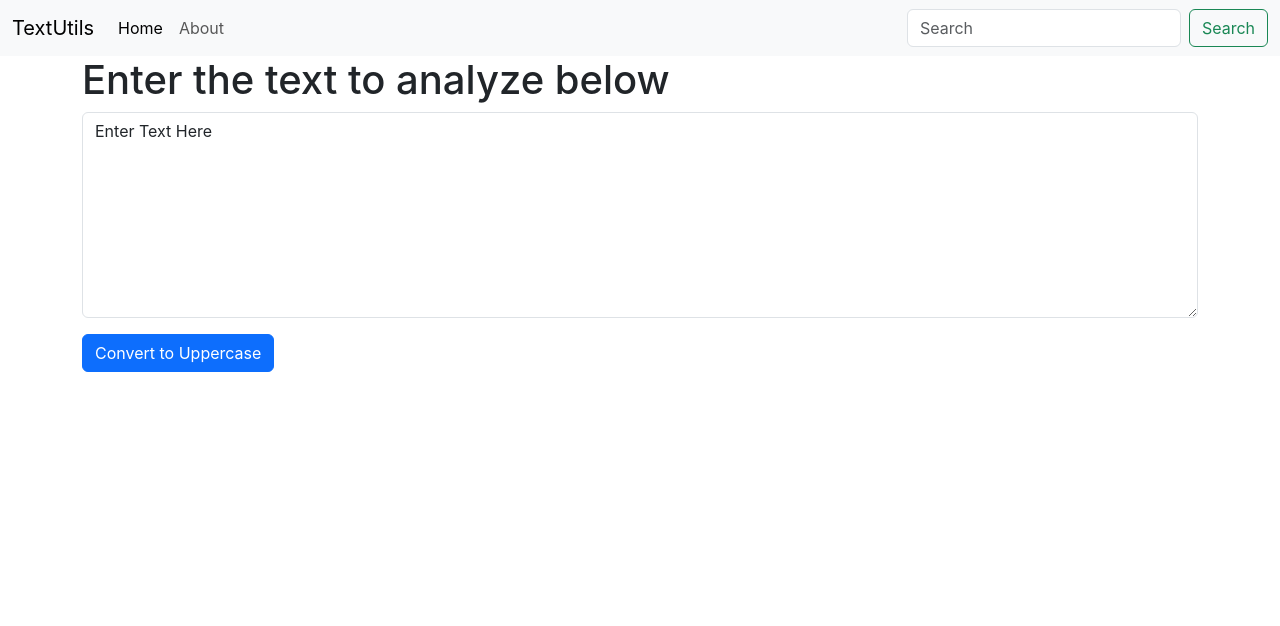
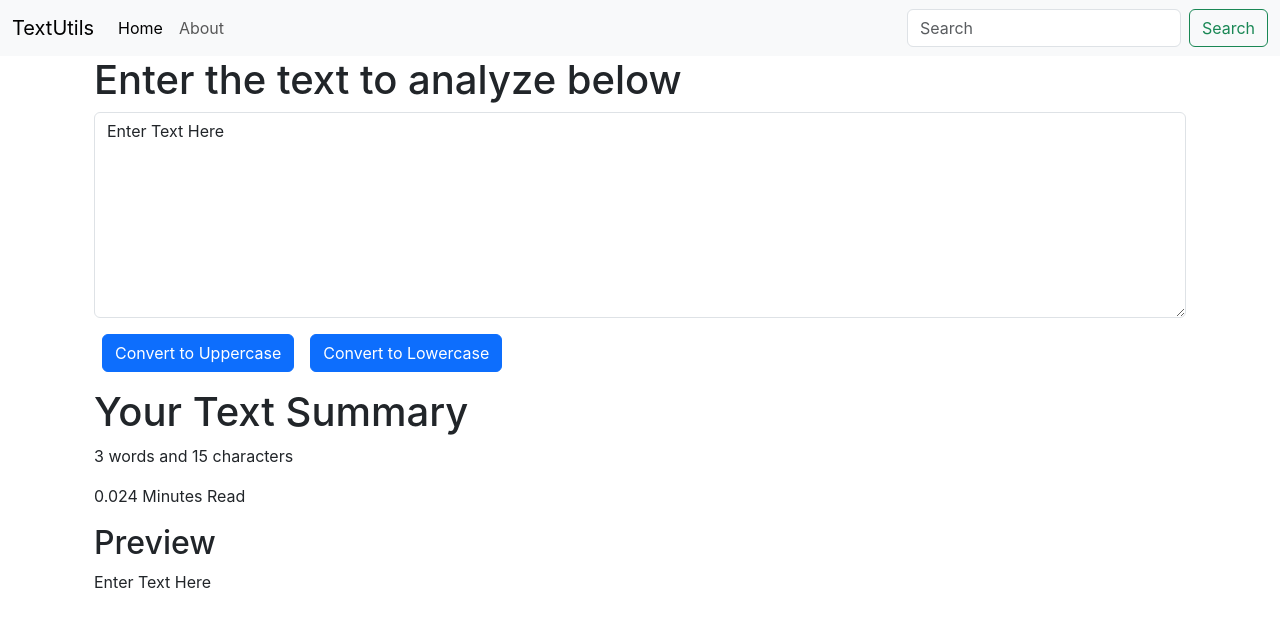
Before and after one commit to Nikhil-Prabhat/React_Tutorial_Project, a React (Create React App) app in the folder my-app/: page / in a window 1280 px wide. Shown: the top 626 px of the page. Built offline with nearby package versions, Linux system fonts and the light colour scheme.

Commit message:
RT-4 : Adding more logic to TextUtils

```diff
--- a/my-app/src/components/TextForm.js
+++ b/my-app/src/components/TextForm.js
@@ -5,21 +5,48 @@
         console.log("Uppercase button was clicked");
         let updatedText = text.toUpperCase();
         setText(updatedText);
+    };
+
+    const handleLowercaseClick = () => {
+        console.log("Lowercase button was clicked");
+        let updatedText = text.toLowerCase();
+        setText(updatedText);
     }
 
     const handleOnChange = (event) => {
         console.log("On text change");
         setText(event.target.value);
-    }
+    };
 
-    const [text, setText] = useState('Enter Text Here');
+    const [text, setText] = useState("Enter Text Here");
     return (
-        <div>
-            <h1>{props.heading}</h1>
-            <div className="mb-3">
-                <textarea className="form-control" value={text} onChange={handleOnChange} id="myBox" rows="8"></textarea>
+        <>
+            <div className="container">
+                <h1>{props.heading}</h1>
+                <div className="mb-3">
+                    <textarea
+                        className="form-control"
+                        value={text}
+                        onChange={handleOnChange}
+                        id="myBox"
+                        rows="8"
+                    ></textarea>
+                </div>
+                <button className="btn btn-primary mx-2" onClick={handleUppercaseClick}>
+                    Convert to Uppercase
+                </button>
+                <button className="btn btn-primary mx-2" onClick={handleLowercaseClick}>Convert to Lowercase</button>
             </div>
-            <button className="btn btn-primary" onClick={handleUppercaseClick}>Convert to Uppercase</button>
-        </div>
+
+            <div className="container my-3">
+                <h1>Your Text Summary</h1>
+                <p>
+                    {text.split(" ").length} words and {text.length} characters
+                </p>
+                <p>{0.008 * text.split(" ").length} Minutes Read</p>
+                <h2>Preview</h2>
+                <p>{text}</p>
+            </div>
+        </>
     );
 }
```
